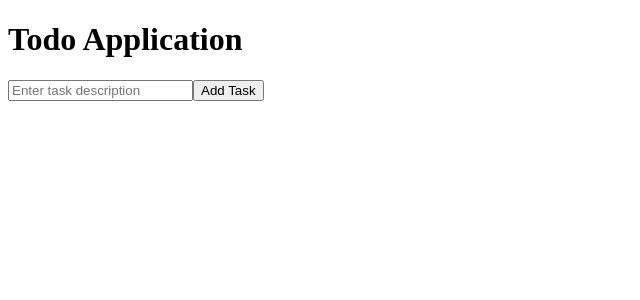
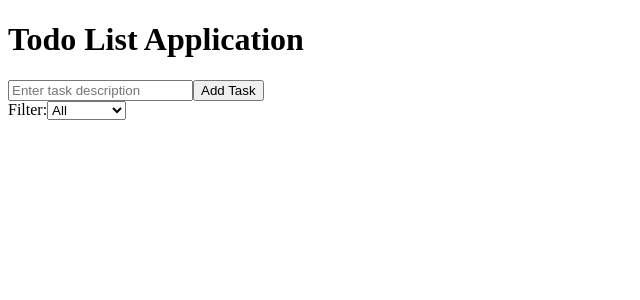
Before and after one commit to elamuhombe/gomycode-redux-checkpoint, a React (Create React App) app: page / in a window 1280 px wide. Shown: the top 300 px of the page, without its empty margins (0-640 px from the left). Built offline with nearby package versions, Linux system fonts and the light colour scheme.

Commit message:
Chore: Update App.js file

```diff
--- a/src/App.js
+++ b/src/App.js
@@ -1,13 +1,25 @@
+// Importing React
+import React from 'react';
 
-import React from 'react';
+// Importing components
 import AddTask from './components/AddTask';
+import FilterTask from './components/FilterTask';
 import ListTask from './components/ListTask';
 
+// Functional component for the main application
 const App = () => {
   return (
-    <div>
-      <h1>Todo Application</h1>
+    <div className='task-container'>
+      {/* Application title */}
+      <h1 className='todo-title'>Todo List Application</h1>
+
+      {/* AddTask component for adding new tasks */}
       <AddTask />
+
+      {/* FilterTask component for filtering tasks */}
+      <FilterTask />
+
+      {/* ListTask component for displaying the list of tasks */}
       <ListTask />
     </div>
   );
```
